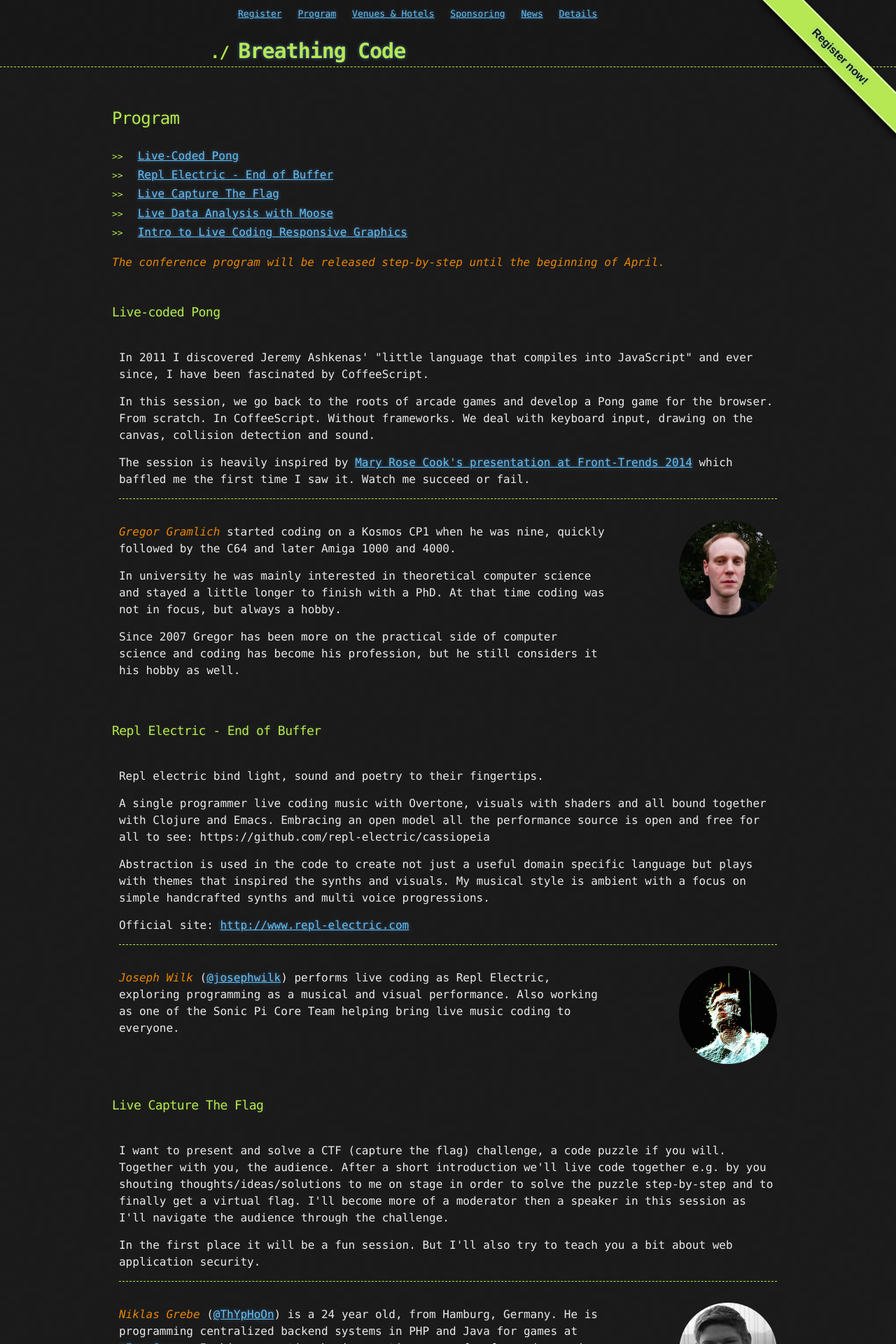
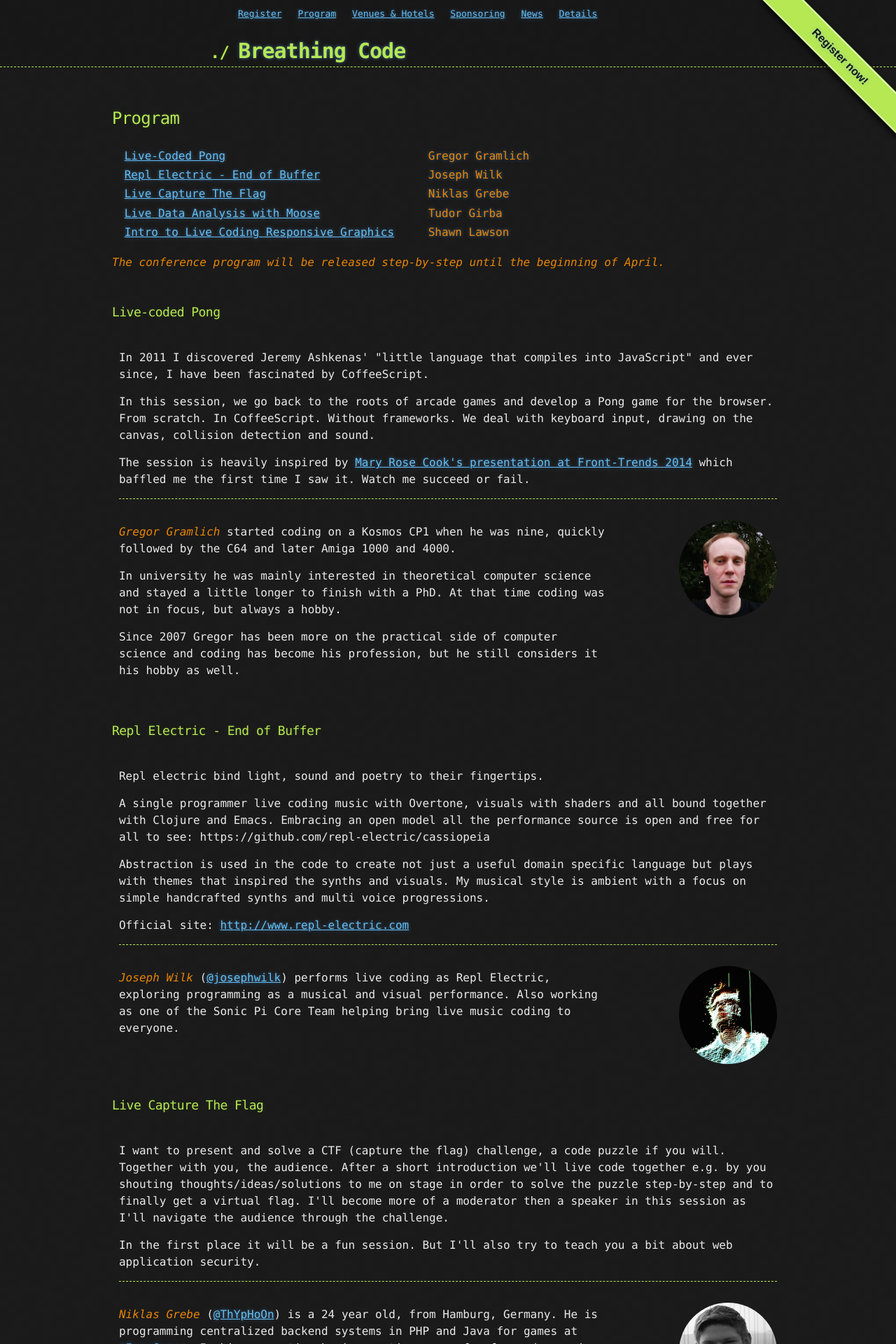
Before and after one commit to BreathingCode/BreathingCode.github.io, a Jekyll site: the page built from program.html, in a window 1280 px wide. Shown: the top 1920 px of the page at 70% size. Built offline with Jekyll 4.4.1, drawn with Linux system fonts in a browser that asks for light colours; nearby versions of some CDN libraries; Markdown is read by kramdown in place of the engine named in the settings.

Commit message:
Added performers to program overview in grid layout

```diff
--- a/css/styles.sass
+++ b/css/styles.sass
@@ -287,6 +287,21 @@ td
   .session-separator
     clear: both
 
+  ul.program-overview
+    @include column(10)
+
+    li:before
+      content: ""
+
+    a.session
+      @include column(7)
+
+    a.performer
+      @include column(3)
+      color: $highlight
+      text-decoration: none
+
+
 
 @media only screen and (min-device-width : 481px)
   .slicknav_menu
--- a/program.html
+++ b/program.html
@@ -4,13 +4,30 @@ layout: grid
 
 <h2>Program</h2>
 
-<ul>
-  <li><a href="#pong">Live-Coded Pong</a></li>
-  <li><a href="#repl-electric">Repl Electric - End of Buffer</a></li>
-  <li><a href="#live-ctf">Live Capture The Flag</a></li>
-  <li><a href="#data-analysis-moose">Live Data Analysis with Moose</a></li>
-  <li><a href="#intro-responsive-graphics">Intro to Live Coding Responsive Graphics</a></li>
+<ul class="program-overview">
+  <li>
+    <a class="session" href="#pong">Live-Coded Pong</a>
+    <a class="performer" href="#gregor-gramlich">Gregor Gramlich</a>
+  </li>
+  <li>
+    <a class="session" href="#repl-electric">Repl Electric - End of Buffer</a>
+    <a class="performer" href="#joseph-wilk">Joseph Wilk</a>
+  </li>
+  <li>
+    <a class="session" href="#live-ctf">Live Capture The Flag</a>
+    <a class="performer" href="#niklas-grebe">Niklas Grebe</a>
+  </li>
+  <li>
+    <a class="session" href="#data-analysis-moose">Live Data Analysis with Moose</a>
+    <a class="performer" href="#tudor-girba">Tudor Girba</a>
+  </li>
+  <li>
+    <a class="session" href="#intro-responsive-graphics">Intro to Live Coding Responsive Graphics</a>
+    <a class="performer" href="#shawn-lawson">Shawn Lawson</a>
+  </li>
 </ul>
+
+<div class="session-separator"></div>
 
 <p>
   <em>
@@ -43,6 +60,7 @@ layout: grid
 
 </article>
 
+<a name="gregor-gramlich"></a>
 <div class="bio">
   <p>
     <em>Gregor Gramlich</em> started coding on a Kosmos CP1 when he was nine,
@@ -94,6 +112,7 @@ layout: grid
 
 </article>
 
+<a  name="joseph-wilk"></a>
 <div class="bio">
   <p>
     <em>Joseph Wilk</em> (<a
@@ -132,6 +151,7 @@ layout: grid
 
 </article>
 
+<a  name="niklas-grebe"></a>
 <div class="bio">
   <p>
 
@@ -182,6 +202,7 @@ layout: grid
   </p>
 </article>
 
+<a  name="tudor-girba"></a>
 <div class="bio">
   <p>
     <em>Tudor Gîrba</em> (<a href="https://twitter.com/girba">@girba</a> and <a
@@ -247,6 +268,7 @@ layout: grid
   </p>
 </article>
 
+<a  name="shawn-lawson"></a>
 <div class="bio">
   <p>
     <em>Shawn Lawson</em> (<a
```
